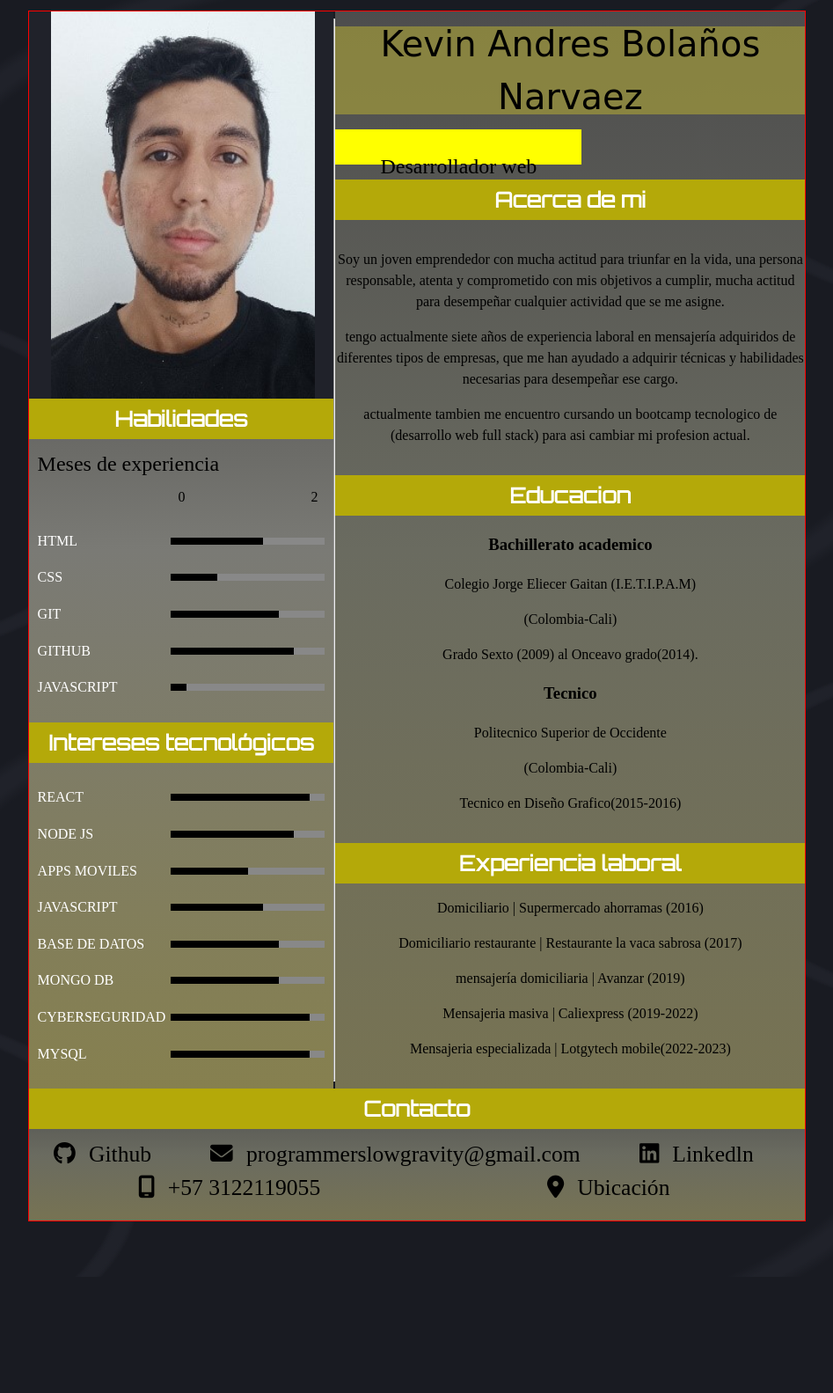
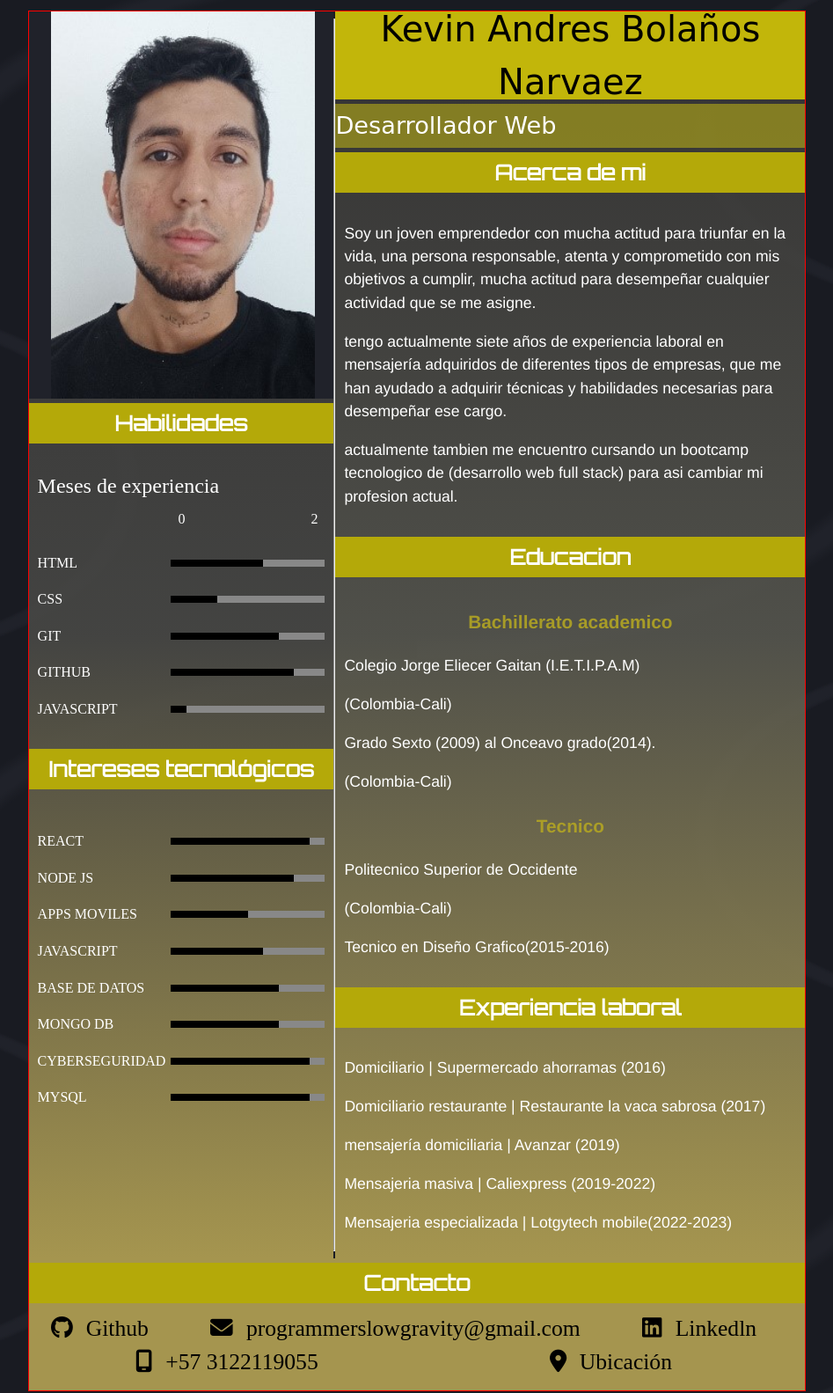
Before and after one commit to programmergravity/html-intro, a plain HTML site: page index.html in a window 1280 px wide. Shown: the part 51-1634 px from the top of the page at 88% size, without its empty margins (166-1113 px from the left). Before the commit the page ends 1502 px from the top, so only its background shows below. Drawn offline with Linux system fonts and the light colour scheme.

Commit message:
css finalizado para entregable

```diff
--- a/index.html
+++ b/index.html
@@ -105,28 +105,29 @@
                 <p id="titulo-principal">Kevin Andres Bolaños Narvaez</p>
                 </div>
                 <div id="titulo-secundario">
-                <p>Desarrollador web</p>
+                <p>Desarrollador Web</p>
                 </div>
                 <h2 class="titles">Acerca de mi</h2>
-                <aside class="box-aboutme">
+                <aside class="box-sobremi">
                     <p>Soy un joven emprendedor con mucha actitud para triunfar en la vida, una persona responsable, atenta y comprometido con mis objetivos a cumplir, mucha actitud para desempeñar cualquier actividad que se me asigne.
                     <p>tengo actualmente siete años de experiencia laboral en mensajería adquiridos de diferentes tipos de empresas, que me han ayudado a adquirir técnicas y habilidades necesarias para desempeñar ese cargo.</p>
                     <p>actualmente tambien me encuentro cursando un bootcamp tecnologico de (desarrollo web full stack) para asi cambiar mi profesion actual.
                     </p>
                 </aside>
-                <aside>
                 <h2 class="titles">Educacion</h2>
+                <aside class="box-educacion">
                     <h3>Bachillerato academico</h3>
                     <p>Colegio Jorge Eliecer Gaitan (I.E.T.I.P.A.M)</p>
                     <p>(Colombia-Cali)</p>
                     <p>Grado Sexto (2009) al Onceavo grado(2014).</p>
+                    <p>(Colombia-Cali)</p>
                     <h3>Tecnico</h3>
                     <p>Politecnico Superior de Occidente</p>
                     <p>(Colombia-Cali)</p>
                     <p>Tecnico en Diseño Grafico(2015-2016)</p>
                 </aside>
-                <aside class="caja-laboral">
                 <h2 class="titles">Experiencia laboral</h2>
+                <aside class="box-laboral">
                     <p>Domiciliario | Supermercado ahorramas (2016)</p>
                     <p>Domiciliario restaurante | Restaurante la vaca sabrosa (2017)</p>
                     <p>mensajería domiciliaria | Avanzar (2019)</p>
--- a/style.css
+++ b/style.css
@@ -44,14 +44,39 @@ html{
             text-align: center;
             background: rgb(180, 169, 9);
             color: #ffffff;
-            margin: 0;
+            margin-top: 5px;
             padding: 5px;
         }
+        .box-sobremi p{
+            font-family:'Franklin Gothic Medium', 'Arial Narrow', Arial, sans-serif;
+            color: #ffffff;
+            text-align: left;
+            font-size: 1.1rem;
+        }
+        .box-educacion h3{
+            font-family:'Franklin Gothic Medium', 'Arial Narrow', Arial, sans-serif;
+            color:#b4a622e0;
+            text-align: center;
+            font-size: 1.3rem;
+        }
+        .box-educacion p{
+            font-family:'Franklin Gothic Medium', 'Arial Narrow', Arial, sans-serif;
+            color: #ffffff;
+            text-align: left;
+            font-size: 1.1rem;
+        }
+        .box-laboral p{
+            font-family:'Franklin Gothic Medium', 'Arial Narrow', Arial, sans-serif;
+            color: #ffffff;
+            text-align: left;
+            font-size: 1.1rem;
+        }
+
 
 /* Informacion lado izquierdo */
 
     .seccion-izquierda{
-        background: linear-gradient(rgba(43, 43, 43, 0.945), rgb(122, 122, 117), rgb(134, 128, 79));
+        background: linear-gradient(rgba(54, 53, 53, 0.856), rgba(73, 73, 70, 0.884), rgb(165, 149, 79));
         width: auto;
         display: flex;
         flex-direction: column;
@@ -73,6 +98,7 @@ html{
     }
         .caja-habilidades small{
             font-size: 1.5em;
+            color: #ffffff;
         }
 
     .caja-intereses{
@@ -93,6 +119,7 @@ html{
         }
         .skills-start-level{
             padding: 8px;
+            color: #ffffff;
         }
         .barra-js{
             margin: 0;
@@ -160,7 +187,7 @@ html{
 /* Informacion lado derecho */
 
     .header-title{
-        background: rgba(165, 158, 58, 0.664);
+        background: rgb(194, 182, 10);
         margin-top: o;
         height: 100px;
         display: flex;
@@ -173,43 +200,57 @@ html{
         font-family: 'Righteous', cursive;
     }
     #titulo-secundario{
-        background: yellow;
+        background: rgba(197, 185, 20, 0.541);
+        margin-top: 5px;
         display: flex;
-        flex-direction: column;
-        justify-content: space-around;
-        height: 40px;
-        width: 280px;
+        align-items: center;
+        width: auto;
+        height: 50px;
     }
         #titulo-secundario p{
-            font-size: 1.5rem;
+            color: #ffffff;
+            font-size: 1.7rem;
+            font-family: 'Orbitron', sans-serif;
+            font-family: 'Righteous', cursive;
         }
 
     .seccion-derecha{
-        background: linear-gradient(rgba(80, 80, 80, 0.945), rgb(106, 107, 96), rgb(119, 115, 83));
+        background: linear-gradient(rgba(54, 53, 53, 0.856), rgba(87, 87, 79, 0.884), rgb(165, 149, 79));
         width: auto;
         display: flex;
         flex-direction: column;
         justify-content: space-evenly;
         text-align: center;
-        }
+    }
+    .box-sobremi{
+        padding: 10px;
+        margin-top: -15px;
+    }
+    .box-educacion{
+        padding: 10px;
+        margin-top: -15px;
+    }
+    .box-laboral{
+        padding: 10px;
+        margin-top: -15px;
+    }
 
 
 
 /* Footer contacto */
 
     .footer-contacto{
-        background: linear-gradient(rgba(80, 80, 80, 0.945), rgb(106, 107, 96), rgb(119, 115, 83));
+        background: rgb(165, 149, 79);
         width: auto;
         height: 150px;
         margin: 0;
         display: flex;
         flex-direction:column;
-
     }
         #links{
             width: auto;
-            margin: 0;
-            padding: 10px;
+            margin-top: -15px;
+            padding: 5px;
             display: flex;
             flex-flow: row wrap;
             justify-content: center;
```
Lines whose indentation alone changed are shown as unchanged.
